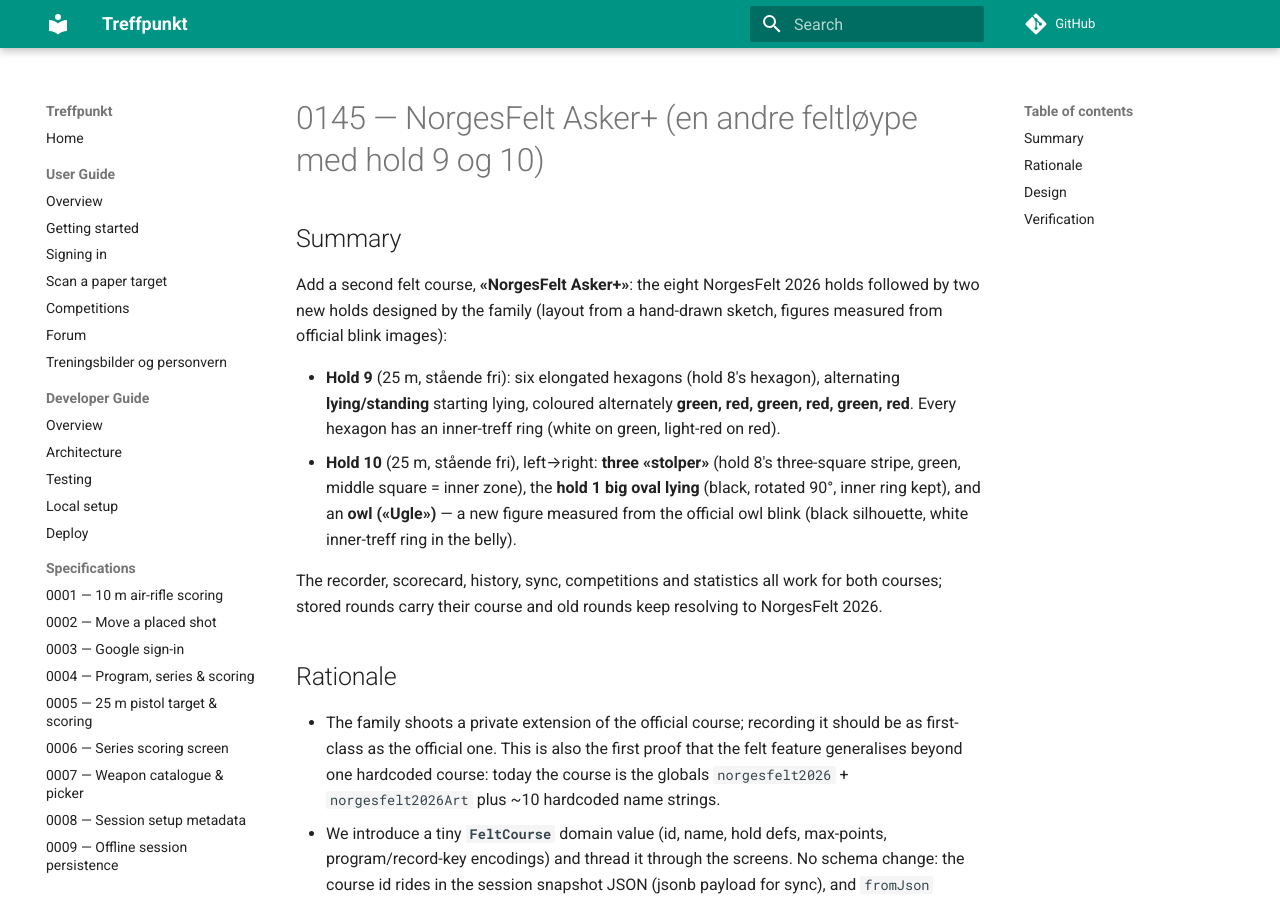
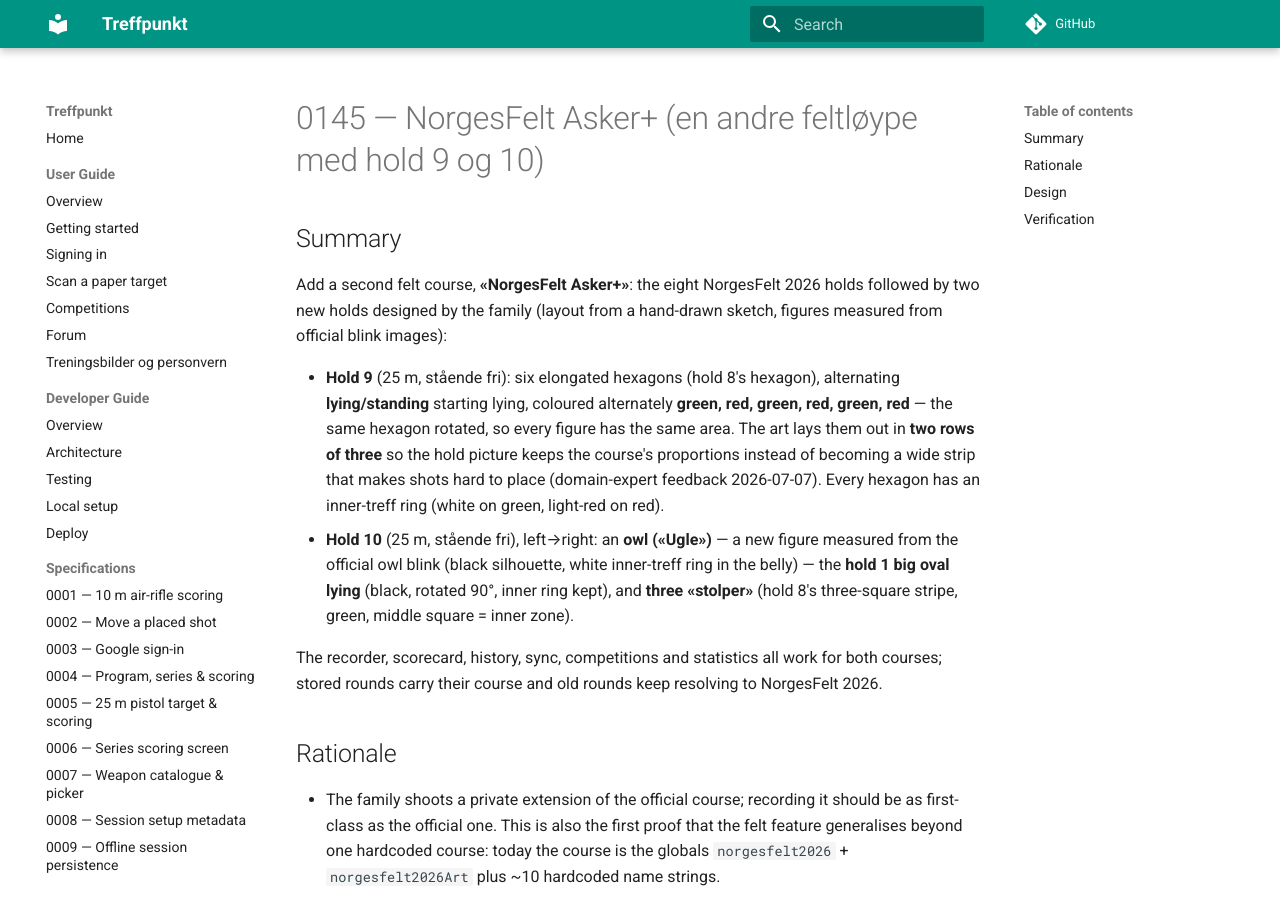
Before and after one commit to roykollensvendsen/treffpunkt, an MkDocs documentation site: the page built from docs/specs/0145-norgesfelt-asker-plus.md, in a window 1280 px wide and 900 px high. Built offline with MkDocs 1.6.1 and Material for MkDocs 9.7.7, drawn with Linux system fonts in a browser that asks for light colours; comment, search, counter and statistics services are not loaded; some of the changed text lies outside the part shown.

Commit message:
fix(felt): two-row hold 9 and owl-first hold 10 per the sheet
Placing shots on the Asker+ holds was awkward. Hold 9's six hexagons sat
in one long row, so its picture was a wide strip that the recorder
renders small — per the domain expert's feedback the art now lays the
same equal-area hexagons (the standing hexagon and its rotation) in two
rows of three, giving the hold picture the same proportions as the other
holds. And hold 10 reads left→right as the owl, the big oval, then the
three stolper — matching the sheet.

The stolpe score groups now anchor at art indices 2/5/8 (they follow the
figure-list position); the hold definitions, spec 0145 and the user guide
follow the new layout.

```diff
--- a/docs/specs/0145-norgesfelt-asker-plus.md
+++ b/docs/specs/0145-norgesfelt-asker-plus.md
@@ -12,13 +12,17 @@
 
 - **Hold 9** (25 m, stående fri): six elongated hexagons (hold 8's hexagon),
   alternating **lying/standing** starting lying, coloured alternately
-  **green, red, green, red, green, red**. Every hexagon has an inner-treff
-  ring (white on green, light-red on red).
-- **Hold 10** (25 m, stående fri), left→right: **three «stolper»** (hold 8's
-  three-square stripe, green, middle square = inner zone), the **hold 1 big
-  oval lying** (black, rotated 90°, inner ring kept), and an **owl («Ugle»)**
-  — a new figure measured from the official owl blink (black silhouette,
-  white inner-treff ring in the belly).
+  **green, red, green, red, green, red** — the same hexagon rotated, so
+  every figure has the same area. The art lays them out in **two rows of
+  three** so the hold picture keeps the course's proportions instead of
+  becoming a wide strip that makes shots hard to place (domain-expert
+  feedback 2026-07-07). Every hexagon has an inner-treff ring (white on
+  green, light-red on red).
+- **Hold 10** (25 m, stående fri), left→right: an **owl («Ugle»)** — a new
+  figure measured from the official owl blink (black silhouette, white
+  inner-treff ring in the belly) — the **hold 1 big oval lying** (black,
+  rotated 90°, inner ring kept), and **three «stolper»** (hold 8's
+  three-square stripe, green, middle square = inner zone).
 
 The recorder, scorecard, history, sync, competitions and statistics all work
 for both courses; stored rounds carry their course and old rounds keep
@@ -82,8 +86,8 @@
 Unit tests:
 
 1. `felt_course_test`: Asker+ has 10 holds; holds 1–8 are identical objects
-   to `norgesfelt2026`'s; hold 9 is six hexagons; hold 10 is three stripes +
-   big oval + owl; `feltCourseById` round-trips both ids and defaults
+   to `norgesfelt2026`'s; hold 9 is six hexagons; hold 10 is owl + big oval
+   + three stripes; `feltCourseById` round-trips both ids and defaults
    unknown/null to 2026.
 2. `felt_competition_test`: max points — 2026 stays 80/47; Asker+ is 103/90
    (and the formula terms are asserted: 60+43, 50+40).
@@ -96,9 +100,10 @@
    legacy JSON without the field resolves to 2026.
 6. `felt_hold_art_data_test`: `askerPlusArt` has 10 holds numbered 1–10 and
    shares holds 1–8 with `norgesfelt2026Art`; hold 9 art has six ringed
-   figures; hold 10 art has 11 figures forming five score groups (three
-   3-square stolper anchored at indices 0/3/6 with middle `innerZone`, oval
-   and owl with rings).
+   figures of equal area in two rows; hold 10 art has 11 figures forming
+   five score
+   groups (owl and oval with rings, then three 3-square stolper anchored at
+   indices 2/5/8 with middle `innerZone`).
 
 Widget tests:
 
```
Also changed, not shown: docs/CHANGELOG.md (+4 -3 lines), docs/user/getting-started.md (+3 -3 lines), 6 other files.
